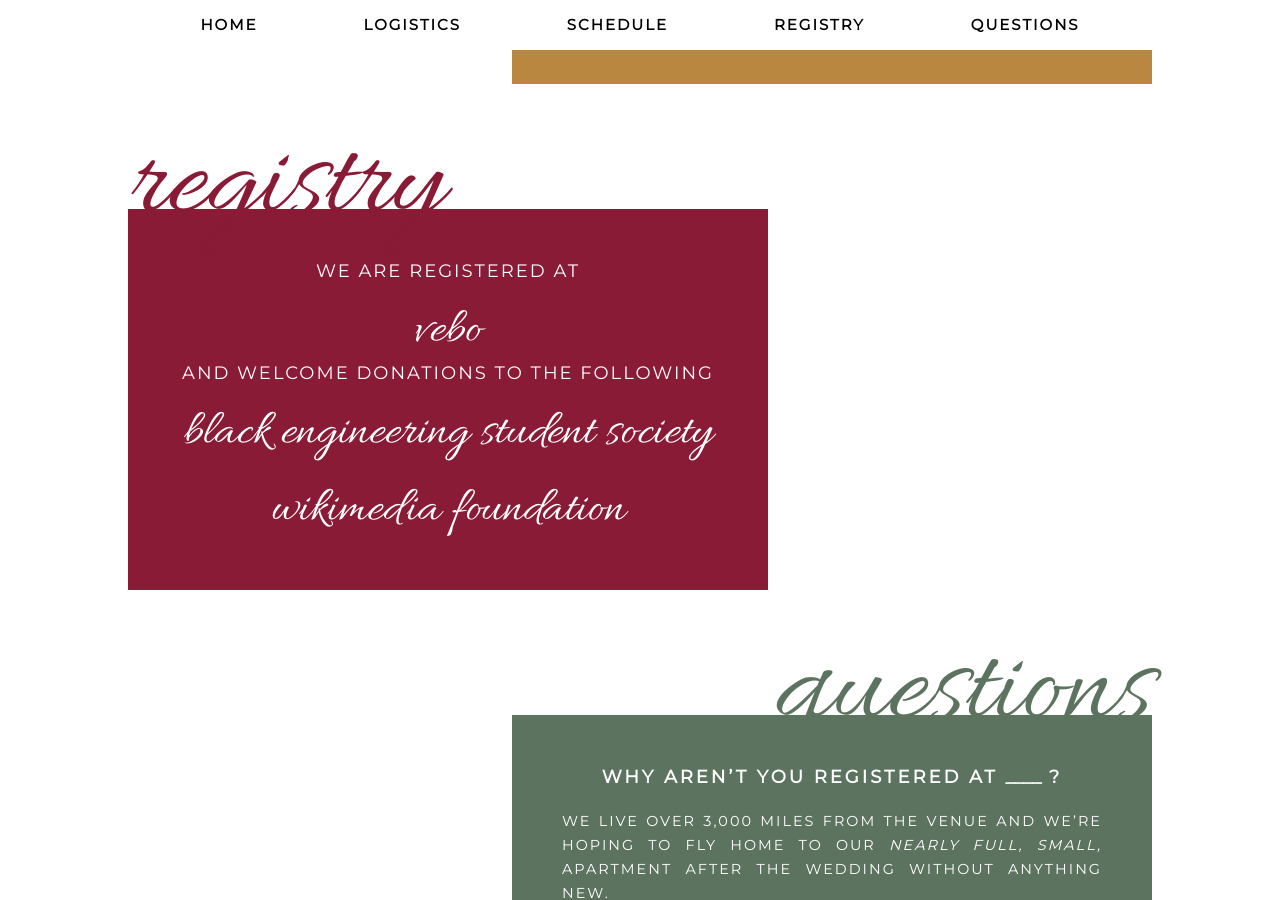
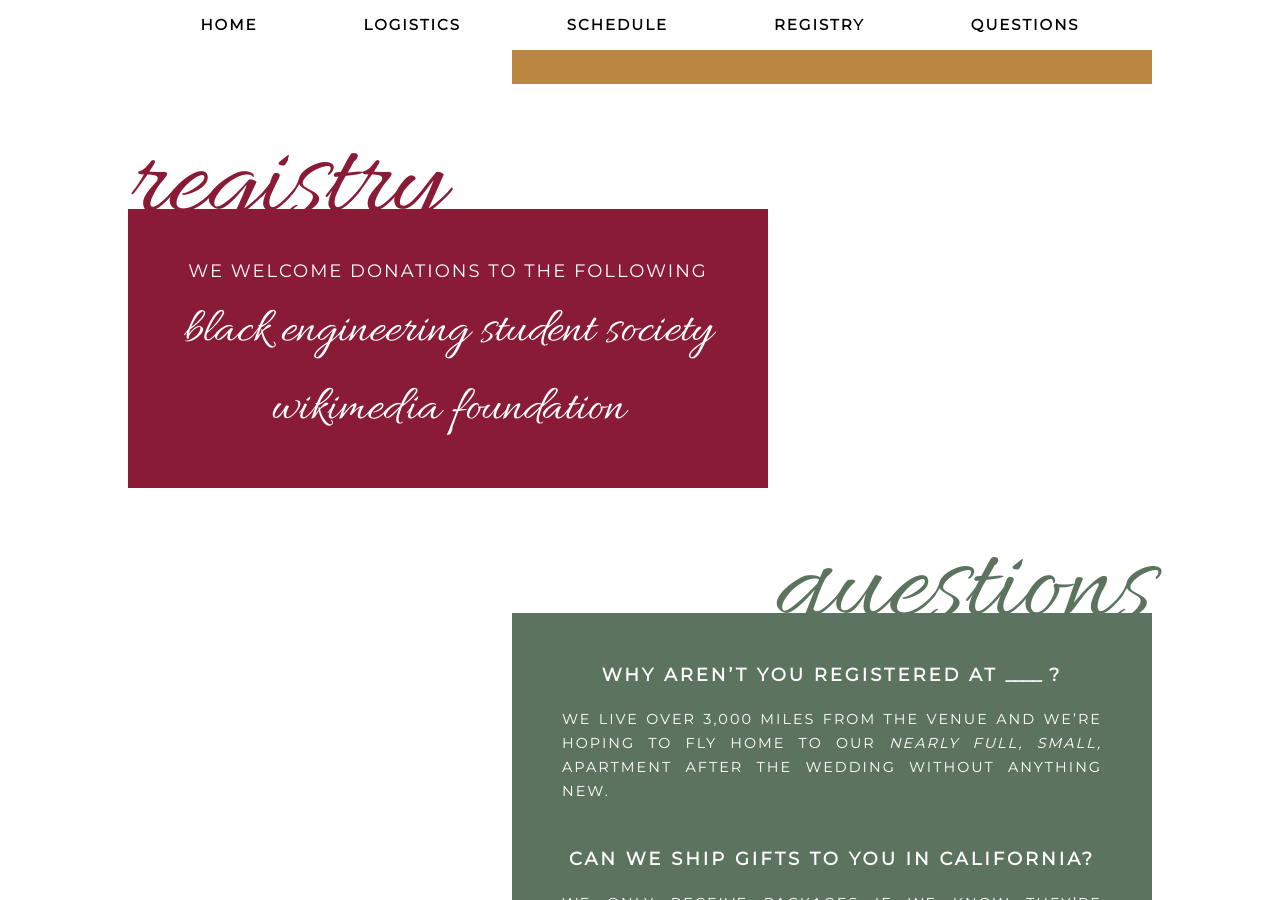
Before and after one commit to sarahandkirk/sarahandkirk.github.io, a Jekyll site: the page built from index.html, in a window 1280 px wide and 900 px high, scrolled down 1638 px. Built offline with Jekyll 4.4.1, drawn with Linux system fonts in a browser that asks for light colours; nearby versions of some CDN libraries.

Commit message:
remove registry

```diff
--- a/_posts/2016-10-29-registry.md
+++ b/_posts/2016-10-29-registry.md
@@ -5,11 +5,7 @@
 pages: main,
 ---
 
-we are registered at
-
-### [Vebo](http://vebolife.com/registries/sarahandkirk)
-
-and welcome donations to the following
+we welcome donations to the following
 
 
 ### [Black engineering student society](https://giving.northeastern.edu/live/profiles/400-club-black-engineering-student-society)
```
